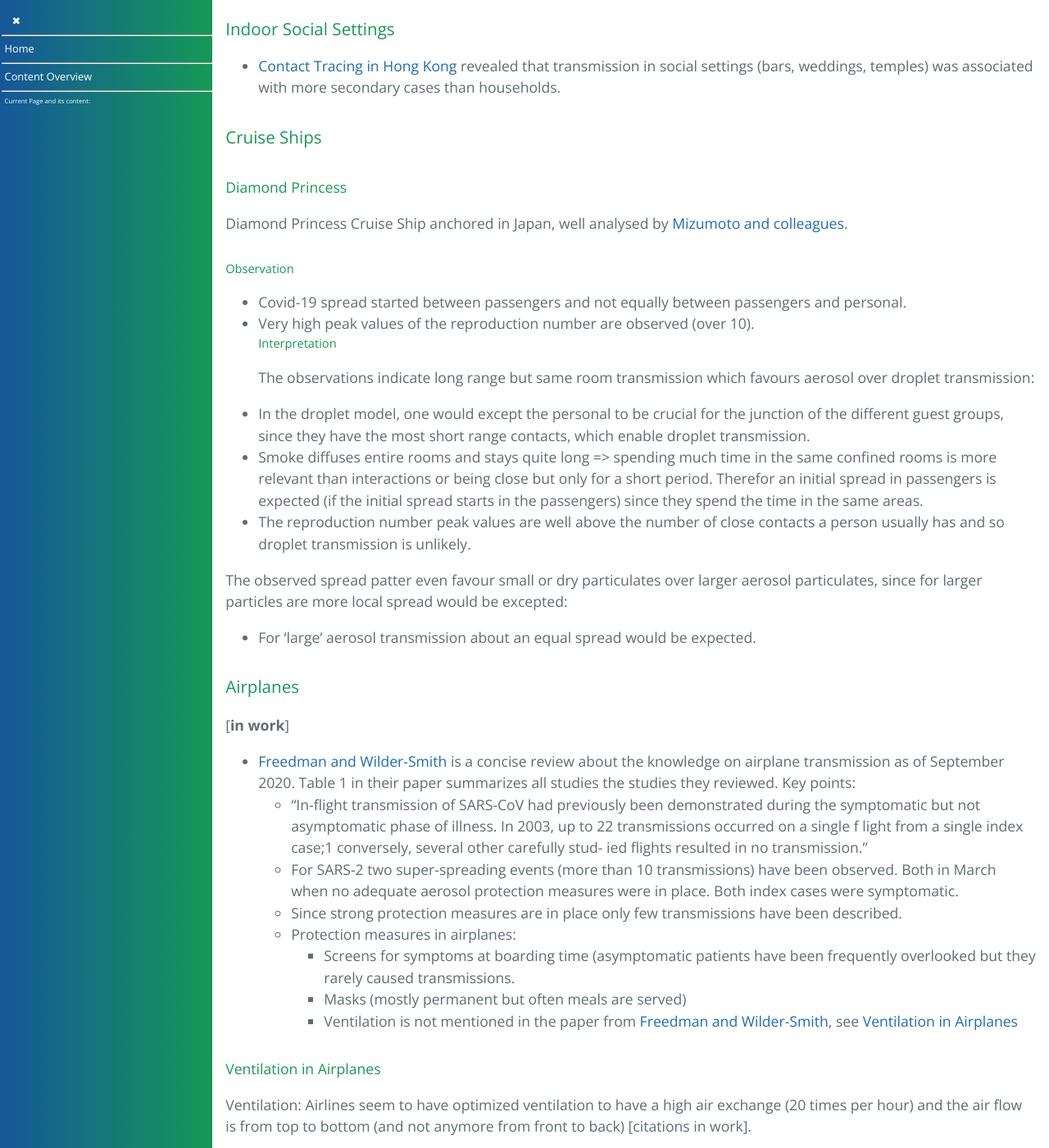
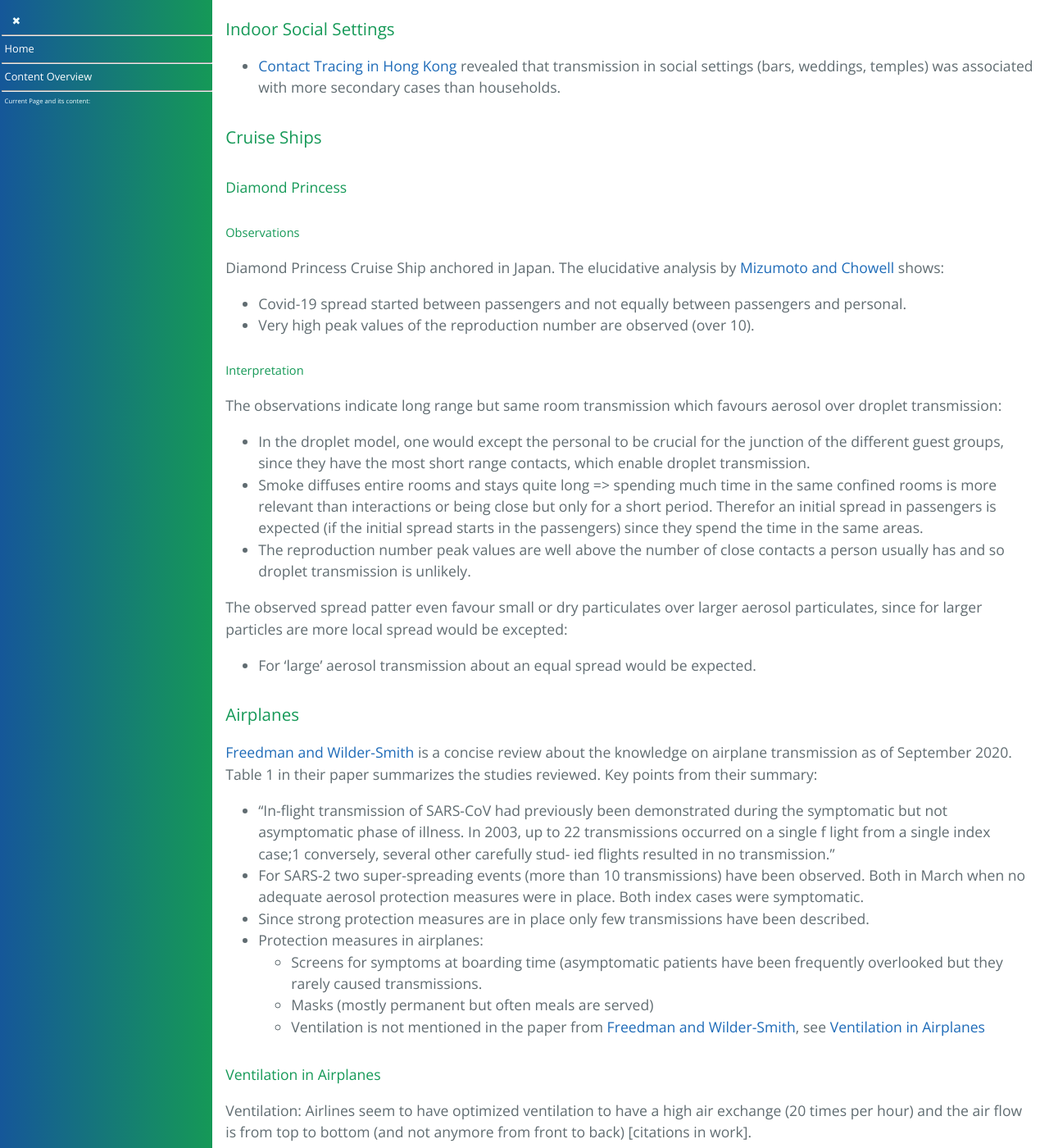
Before and after one commit to forestgrape/coronavirus, a Jekyll site: the page built from 5_epidemiological/spread_analyses.md, in a window 1280 px wide and 1400 px high, scrolled down 13467 px. Shown: the whole window at 82% size. Built offline with Jekyll 4.4.1, drawn with Linux system fonts in a browser that asks for light colours; our own code applies the rules of GitHub Pages for plain Markdown files.

Commit message:
small corrections

```diff
--- a/5_epidemiological/spread_analyses.md
+++ b/5_epidemiological/spread_analyses.md
@@ -385,11 +385,12 @@ Long-Term Care Facility in Seattle [Honein et al](#honein).
 ### Cruise Ships
 
 #### Diamond Princess
-Diamond Princess Cruise Ship anchored in Japan, well analysed by [Mizumoto and colleagues](#mizumoto).
 
-##### Observation
+##### Observations
+Diamond Princess Cruise Ship anchored in Japan. The elucidative analysis by [Mizumoto and Chowell](#mizumoto) shows:
 * Covid-19 spread started between passengers and not equally between passengers and personal.
 * Very high peak values of the reproduction number are observed (over 10).
+
 ##### Interpretation
 The observations indicate long range but same room transmission which favours aerosol over droplet transmission:
 * In the droplet model, one would except the personal to be crucial for the junction of the different guest groups, since they have the most short range contacts, which enable droplet transmission.
@@ -401,16 +402,14 @@ The observed spread patter even favour small or dry particulates over larger aer
 
 
 ### Airplanes
-[**in work**]
-* [Freedman and Wilder-Smith](#freedman) is a concise review about the knowledge on airplane transmission as of September 2020. Table 1 in their paper summarizes all studies the studies they reviewed.
-  Key points:
-  * "In-flight transmission of SARS-CoV had previously been demonstrated during the symptomatic but not asymptomatic phase of illness. In 2003, up to 22 transmissions occurred on a single f light from a single index case;1 conversely, several other carefully stud- ied flights resulted in no transmission."
-  * For SARS-2 two super-spreading events (more than 10 transmissions) have been observed. Both in March when no adequate aerosol protection measures were in place. Both index cases were symptomatic.
-  * Since strong protection measures are in place only few transmissions have been described.
-  * Protection measures in airplanes:
-    * Screens for symptoms at boarding time (asymptomatic patients have been frequently overlooked but they rarely caused transmissions.
-    * Masks (mostly permanent but often meals are served)
-    * Ventilation is not mentioned in the paper from [Freedman and Wilder-Smith](#freedman), see [Ventilation in Airplanes](#ventilation-in-airplanes)
+[Freedman and Wilder-Smith](#freedman) is a concise review about the knowledge on airplane transmission as of September 2020. Table 1 in their paper summarizes the studies reviewed. Key points from their summary:
+* "In-flight transmission of SARS-CoV had previously been demonstrated during the symptomatic but not asymptomatic phase of illness. In 2003, up to 22 transmissions occurred on a single f light from a single index case;1 conversely, several other carefully stud- ied flights resulted in no transmission."
+* For SARS-2 two super-spreading events (more than 10 transmissions) have been observed. Both in March when no adequate aerosol protection measures were in place. Both index cases were symptomatic.
+* Since strong protection measures are in place only few transmissions have been described.
+* Protection measures in airplanes:
+  * Screens for symptoms at boarding time (asymptomatic patients have been frequently overlooked but they rarely caused transmissions.
+  * Masks (mostly permanent but often meals are served)
+  * Ventilation is not mentioned in the paper from [Freedman and Wilder-Smith](#freedman), see [Ventilation in Airplanes](#ventilation-in-airplanes)
 
 #### Ventilation in Airplanes
 Ventilation:  Airlines seem to have optimized ventilation to have a high air exchange (20 times per hour) and the air flow is from top to bottom (and not anymore from front to back) [citations in work].
@@ -441,7 +440,7 @@ Large scale sporting events provided likely ground for ultra-spreading events. T
 * _Hotels_: Hotel in Hong Kong, especially during cooler outdoor air temperatures [Lin](#lin), [Chan](#chan). The virus spread to guests in rooms on the same floor. Spread to personal was rarely observed.
 
 #### Mers-Cov
-Most superspreading events were observed in winter and often in hospitals ([Dudas et al 2017](#dudas-2017)).
+Most superspreading events were observed in winter and often in hospitals ([Dudas et al 2017](../2_biological/hosts_of_nidovirales.md#summary-dudas-2017)).
 
 <!--
 ### Alphacoronaviruses [in work]
```
